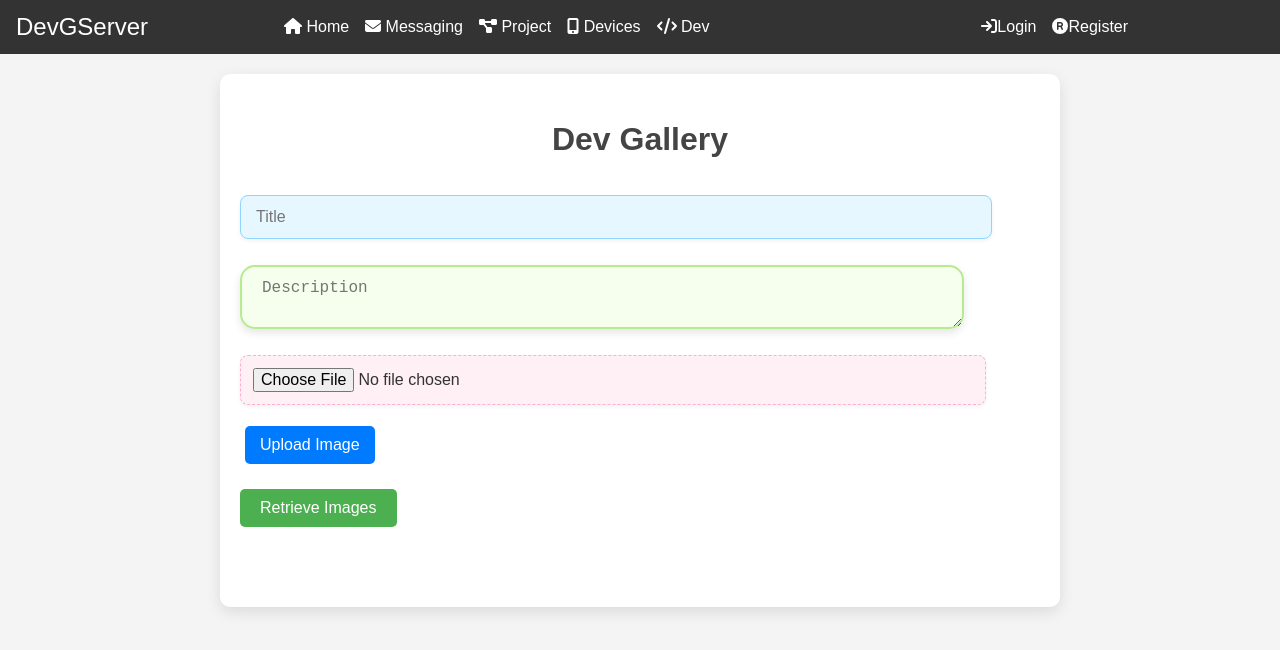
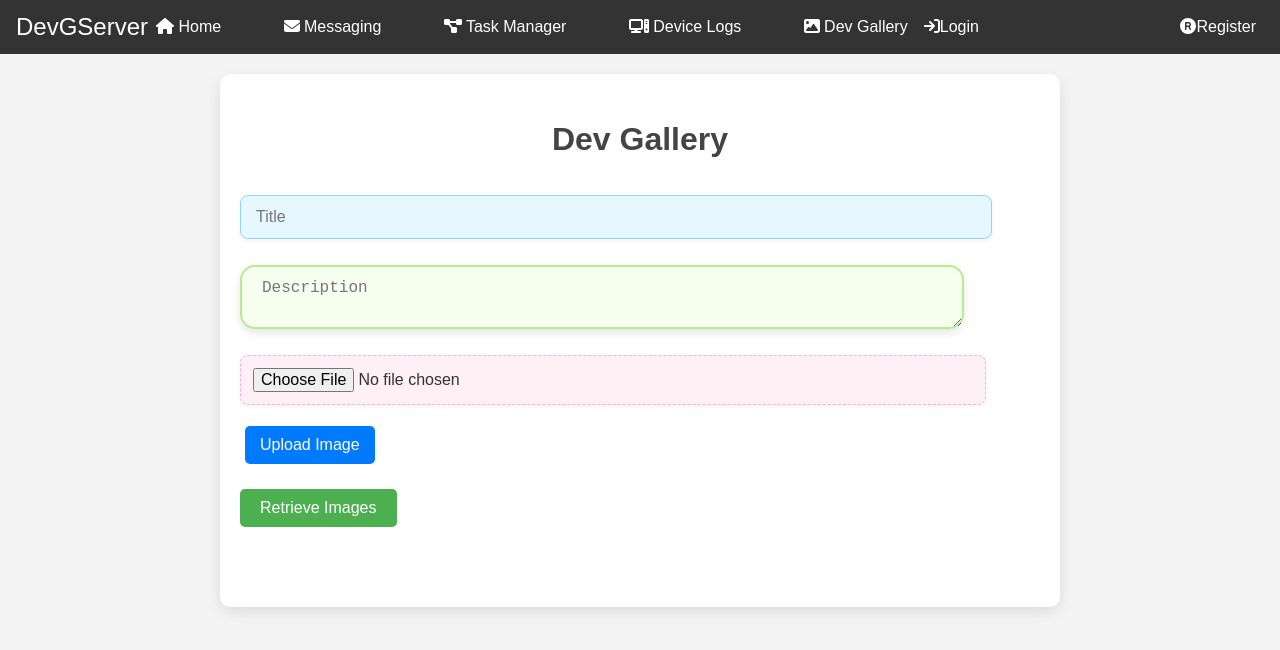
Before and after one commit to victoroyoma/dev-gserver, a React (Create React App) app in the folder client/: page / in a window 1280 px wide. Shown: the top 650 px of the page. Built offline with nearby package versions, Linux system fonts and the light colour scheme; the HTML template or start-up script is replaced by a standard one.

Commit message:
Navbar adjusted

```diff
--- a/client/src/components/NavigationBar.css
+++ b/client/src/components/NavigationBar.css
@@ -17,7 +17,7 @@
 .nav-links,
 .nav-auth {
   display: flex;
-  justify-content: center;
+  justify-content: space-between;
   flex-grow: 1;
 }
 
--- a/client/src/components/NavigationBar.js
+++ b/client/src/components/NavigationBar.js
@@ -10,6 +10,8 @@ import {
   faCode,
   faSignIn,
   faRegistered,
+  faImage,
+  faComputer,
 } from "@fortawesome/free-solid-svg-icons";
 import "./NavigationBar.css"; // Make sure to create this CSS file for styling
 
@@ -27,13 +29,13 @@ const NavigationBar = () => {
           <FontAwesomeIcon icon={faEnvelope} /> Messaging
         </Link>
         <Link to="/project">
-          <FontAwesomeIcon icon={faProjectDiagram} /> Project
+          <FontAwesomeIcon icon={faProjectDiagram} /> Task Manager
         </Link>
         <Link to="/devices">
-          <FontAwesomeIcon icon={faMobileAlt} /> Devices
+          <FontAwesomeIcon icon={faComputer} /> Device Logs
         </Link>
         <Link to="/dev">
-          <FontAwesomeIcon icon={faCode} /> Dev
+          <FontAwesomeIcon icon={faImage} /> Dev Gallery
         </Link>
       </div>
       <div className="nav-auth">
```
